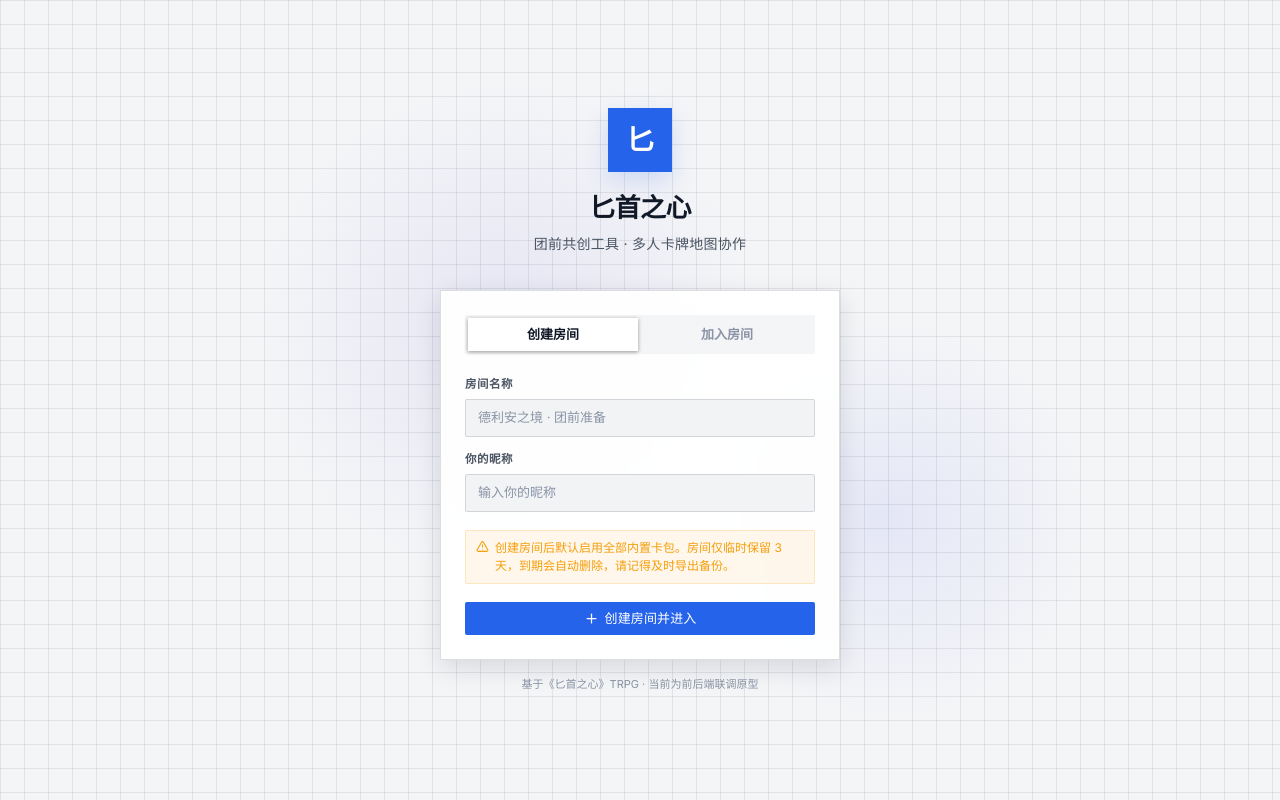
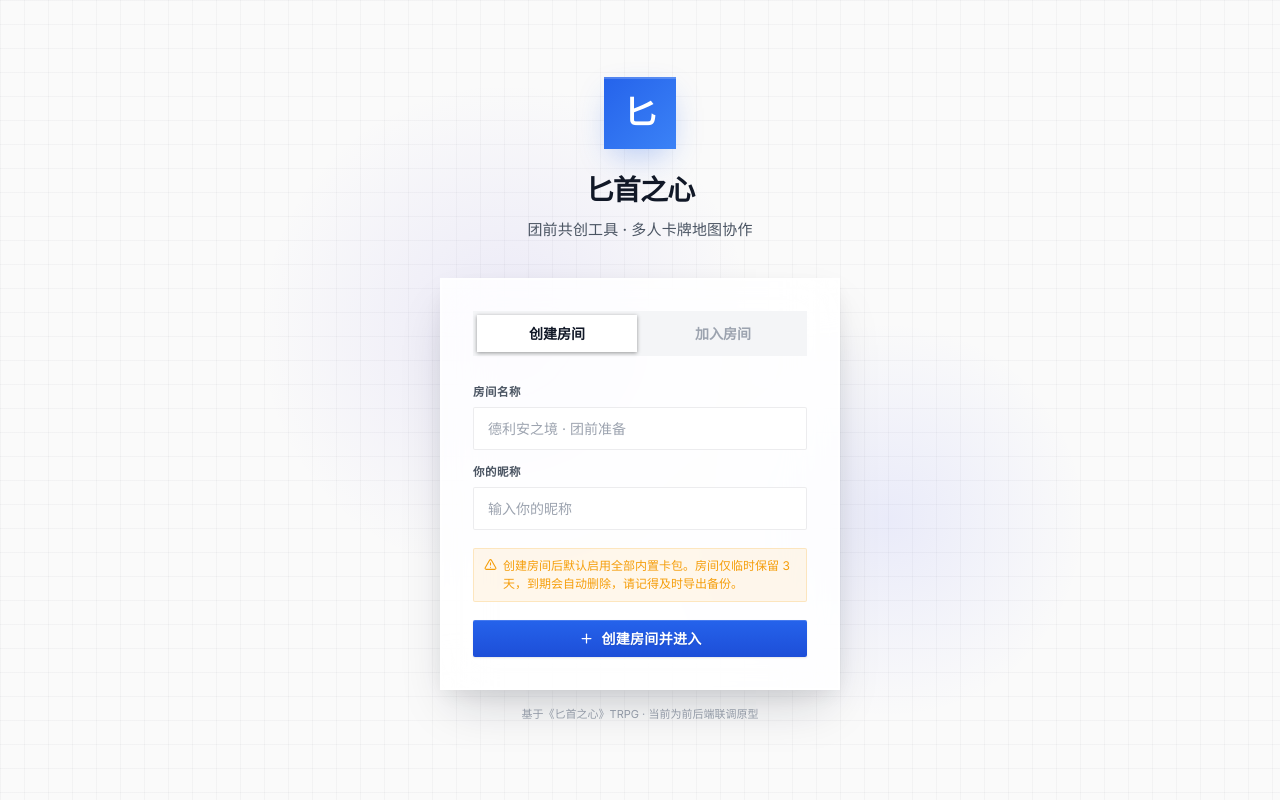
Before and after one commit to dqqql/dhwrite, a React (Vite) app in the folder fronted/: page / in a window 1280 px wide. Built offline with nearby package versions, Linux system fonts and the light colour scheme.

Commit message:
略微优化动效

```diff
--- a/fronted/src/components/layout/TopBar.tsx
+++ b/fronted/src/components/layout/TopBar.tsx
@@ -156,12 +156,13 @@ export function TopBar({ onLeaveRoom }: { onLeaveRoom: () => void }) {
             width: 28,
             height: 28,
             borderRadius: 0,
-            background: 'var(--accent-violet)',
+            background: 'linear-gradient(135deg, var(--accent-violet), #3b82f6)',
+            boxShadow: '0 2px 8px rgba(37,99,235,0.25)',
             display: 'flex',
             alignItems: 'center',
             justifyContent: 'center',
             fontSize: 14,
-            fontWeight: 700,
+            fontWeight: 800,
             color: 'white',
           }}
         >
--- /dev/null
+++ b/fronted/src/components/ui/TurnStartModal.tsx
@@ -0,0 +1,50 @@
+import React from 'react'
+import { BellRing, Shuffle } from 'lucide-react'
+import { Modal } from './Modal'
+
+interface TurnStartModalProps {
+  open: boolean
+  onClose: () => void
+  onDraw: () => void
+}
+
+export function TurnStartModal({ open, onClose, onDraw }: TurnStartModalProps) {
+  return (
+    <Modal open={open} onClose={onClose} title="轮到你了" maxWidth={420}>
+      <div style={{ display: 'flex', gap: 10, alignItems: 'flex-start', marginBottom: 18 }}>
+        <div
+          style={{
+            width: 36,
+            height: 36,
+            borderRadius: '50%',
+            display: 'flex',
+            alignItems: 'center',
+            justifyContent: 'center',
+            background: 'rgba(16,185,129,0.12)',
+            color: 'var(--accent-emerald)',
+            flexShrink: 0,
+          }}
+        >
+          <BellRing size={18} />
+        </div>
+        <div>
+          <div style={{ fontSize: 14, fontWeight: 600, color: 'var(--text-primary)', marginBottom: 6 }}>
+            现在是你的回合
+          </div>
+          <p style={{ fontSize: 13, lineHeight: 1.7, color: 'var(--text-secondary)' }}>
+            你可以点击下方手牌区里的“抽牌”按钮开始本回合操作，也可以直接在这里点“立即抽牌”。
+          </p>
+        </div>
+      </div>
+
+      <div style={{ display: 'flex', justifyContent: 'flex-end', gap: 10 }}>
+        <button className="btn btn-ghost btn-sm" onClick={onClose}>
+          知道了
+        </button>
+        <button className="btn btn-primary btn-sm" onClick={onDraw}>
+          <Shuffle size={13} /> 立即抽牌
+        </button>
+      </div>
+    </Modal>
+  )
+}
--- a/fronted/src/index.css
+++ b/fronted/src/index.css
@@ -3,17 +3,17 @@
 /* ── Design Tokens ─────────────────────────────────────────────── */
 :root {
   /* Surface */
-  --bg-base:        #f4f5f7;
+  --bg-base:        #fafafa;
   --bg-surface:     #ffffff;
   --bg-elevated:    #ffffff;
-  --bg-overlay:     #f1f3f5;
-  --bg-hover:       #e9edf2;
-  --grid-line:      rgba(32, 39, 54, 0.09);
+  --bg-overlay:     #f4f5f7;
+  --bg-hover:       #f0f1f4;
+  --grid-line:      rgba(15, 23, 42, 0.03);
 
   /* Borders */
-  --border-subtle:  rgba(15,23,42,0.08);
-  --border-default: rgba(15,23,42,0.14);
-  --border-strong:  rgba(15,23,42,0.28);
+  --border-subtle:  rgba(15,23,42,0.04);
+  --border-default: rgba(15,23,42,0.08);
+  --border-strong:  rgba(15,23,42,0.16);
 
   /* Accent */
   --accent-violet:  #2563eb;
@@ -45,18 +45,20 @@
   /* Text */
   --text-primary:   #111827;
   --text-secondary: #4b5563;
-  --text-muted:     #8a94a6;
+  --text-muted:     #9ca3af;
 
   /* Shadows */
-  --shadow-card:    0 1px 2px rgba(15,23,42,0.10);
-  --shadow-panel:   0 8px 24px rgba(15,23,42,0.12);
-  --shadow-glow-v:  0 0 0 3px rgba(37,99,235,0.12);
+  --shadow-card:    0 2px 6px -1px rgba(15,23,42,0.06), 0 1px 3px -1px rgba(15,23,42,0.04);
+  --shadow-panel:   0 24px 48px -12px rgba(15,23,42,0.18), 0 8px 24px -4px rgba(15,23,42,0.08);
+  --shadow-glow-v:  0 0 0 3px rgba(37,99,235,0.25);
+  --shadow-glow-a:  0 0 0 3px rgba(245,158,11,0.25);
 
   /* Radius */
   --radius-sm:  2px;
   --radius-md:  3px;
   --radius-lg:  4px;
   --radius-xl:  6px;
+  --radius-2xl: 8px;
 
   /* Transitions */
   --transition-fast:   150ms cubic-bezier(0.4,0,0.2,1);
@@ -120,20 +122,21 @@ html, body, #root {
 
 /* ── Glassmorphism panels ──────────────────────────────────────── */
 .glass-panel {
-  background: rgba(255, 255, 255, 0.94);
-  backdrop-filter: blur(8px);
-  -webkit-backdrop-filter: blur(8px);
-  border: 1px solid var(--border-default);
+  background: rgba(255, 255, 255, 0.85);
+  backdrop-filter: blur(24px) saturate(1.5);
+  -webkit-backdrop-filter: blur(24px) saturate(1.5);
+  border: 1px solid rgba(255, 255, 255, 0.4);
   border-radius: 0;
-  box-shadow: var(--shadow-panel);
+  box-shadow: var(--shadow-panel), inset 0 0 0 1px rgba(255,255,255,0.5);
 }
 
 .glass-panel-sm {
-  background: rgba(255, 255, 255, 0.96);
-  backdrop-filter: blur(6px);
-  -webkit-backdrop-filter: blur(6px);
-  border: 1px solid var(--border-subtle);
+  background: rgba(255, 255, 255, 0.90);
+  backdrop-filter: blur(16px) saturate(1.5);
+  -webkit-backdrop-filter: blur(16px) saturate(1.5);
+  border: 1px solid rgba(255, 255, 255, 0.4);
   border-radius: 0;
+  box-shadow: 0 8px 32px -8px rgba(15,23,42,0.1), inset 0 0 0 1px rgba(255,255,255,0.5);
 }
 
 /* ── Card styles ───────────────────────────────────────────────── */
@@ -143,7 +146,7 @@ html, body, #root {
   border: 1px solid var(--border-default);
   border-radius: 0;
   box-shadow: var(--shadow-card);
-  transition: box-shadow var(--transition-normal), border-color var(--transition-normal);
+  transition: transform var(--transition-fast), box-shadow var(--transition-normal), border-color var(--transition-normal);
   overflow: hidden;
   cursor: grab;
   user-select: none;
@@ -152,7 +155,8 @@ html, body, #root {
 .dh-card:active { cursor: grabbing; }
 
 .dh-card:hover {
-  box-shadow: 0 4px 10px rgba(15,23,42,0.14), 0 0 0 1px var(--border-strong);
+  transform: translateY(-2px);
+  box-shadow: 0 12px 24px -8px rgba(15,23,42,0.15), 0 0 0 1px var(--border-strong);
 }
 
 .dh-card--location { --card-color: var(--card-location); }
@@ -170,7 +174,7 @@ html, body, #root {
   display: inline-flex;
   align-items: center;
   gap: 4px;
-  padding: 2px 8px;
+  padding: 3px 10px;
   border-radius: 0;
   font-size: 10px;
   font-weight: 600;
@@ -501,7 +505,7 @@ html, body, #root {
   gap: 5px;
   font-size: 11px;
   font-weight: 700;
-  padding: 4px 9px;
+  padding: 4px 10px;
   border: 1px solid;
   border-radius: 999px;
   flex-shrink: 0;
@@ -577,27 +581,35 @@ html, body, #root {
   display: inline-flex;
   align-items: center;
   justify-content: center;
-  gap: 6px;
-  padding: 7px 16px;
+  gap: 8px;
+  padding: 8px 18px;
   border-radius: var(--radius-sm);
-  font-size: 13px;
-  font-weight: 500;
+  font-size: 14px;
+  font-weight: 600;
   border: none;
   cursor: pointer;
   transition: all var(--transition-fast);
   white-space: nowrap;
-  letter-spacing: 0.01em;
+  letter-spacing: 0.02em;
   font-family: inherit;
+  outline: none;
 }
 .btn:disabled { opacity: 0.4; cursor: not-allowed; }
 
 .btn-primary {
-  background: var(--accent-violet);
+  background: linear-gradient(180deg, var(--accent-violet), #1d4ed8);
   color: #fff;
+  box-shadow: inset 0 1px 0 rgba(255,255,255,0.15), 0 1px 2px rgba(15,23,42,0.1);
+  text-shadow: 0 1px 2px rgba(0,0,0,0.1);
 }
 .btn-primary:hover:not(:disabled) {
-  background: var(--accent-violet-hover);
-  box-shadow: var(--shadow-glow-v);
+  background: linear-gradient(180deg, #3b82f6, var(--accent-violet));
+  box-shadow: inset 0 1px 0 rgba(255,255,255,0.2), 0 4px 12px rgba(37,99,235,0.3);
+  transform: translateY(-1px);
+}
+.btn-primary:active:not(:disabled) {
+  transform: translateY(0);
+  box-shadow: inset 0 2px 4px rgba(0,0,0,0.1);
 }
 
 .btn-secondary {
@@ -635,12 +647,12 @@ html, body, #root {
 /* ── Inputs ────────────────────────────────────────────────────── */
 .input {
   width: 100%;
-  background: var(--bg-overlay);
+  background: var(--bg-surface);
   border: 1px solid var(--border-default);
   border-radius: var(--radius-sm);
-  padding: 8px 12px;
+  padding: 10px 14px;
   color: var(--text-primary);
-  font-size: 13px;
+  font-size: 14px;
   font-family: inherit;
   transition: border-color var(--transition-fast), box-shadow var(--transition-fast);
   outline: none;
@@ -648,7 +660,7 @@ html, body, #root {
 .input::placeholder { color: var(--text-muted); }
 .input:focus {
   border-color: var(--accent-violet);
-  box-shadow: 0 0 0 3px rgba(124,111,222,0.15);
+  box-shadow: var(--shadow-glow-v);
 }
 
 textarea.input { resize: vertical; min-height: 80px; line-height: 1.6; }
@@ -669,10 +681,10 @@ textarea.input { resize: vertical; min-height: 80px; line-height: 1.6; }
   position: fixed;
   z-index: 9999;
   background: var(--bg-elevated);
-  border: 1px solid var(--border-default);
+  border: 1px solid var(--border-subtle);
   border-radius: 0;
   box-shadow: var(--shadow-panel);
-  padding: 4px;
+  padding: 6px;
   min-width: 160px;
   animation: ctxFadeIn 120ms ease;
 }
@@ -684,9 +696,10 @@ textarea.input { resize: vertical; min-height: 80px; line-height: 1.6; }
   display: flex;
   align-items: center;
   gap: 8px;
-  padding: 7px 10px;
+  padding: 8px 12px;
   border-radius: 0;
   font-size: 13px;
+  font-weight: 500;
   color: var(--text-primary);
   cursor: pointer;
   transition: background var(--transition-fast);
@@ -752,10 +765,10 @@ textarea.input { resize: vertical; min-height: 80px; line-height: 1.6; }
 }
 .modal-content {
   background: var(--bg-elevated);
-  border: 1px solid var(--border-default);
+  border: 1px solid var(--border-subtle);
   border-radius: 0;
   box-shadow: var(--shadow-panel);
-  padding: 28px;
+  padding: 32px;
   width: 100%;
   max-height: 90vh;
   overflow-y: auto;
--- a/fronted/src/pages/LandingPage.tsx
+++ b/fronted/src/pages/LandingPage.tsx
@@ -97,40 +97,40 @@ export function LandingPage({ onEnterRoom }: LandingPageProps) {
               display: 'inline-flex',
               alignItems: 'center',
               justifyContent: 'center',
-              width: 64,
-              height: 64,
+              width: 72,
+              height: 72,
               borderRadius: 0,
-              background: 'var(--accent-violet)',
-              marginBottom: 16,
-              boxShadow: '0 8px 24px rgba(37,99,235,0.18)',
-              fontSize: 28,
+              background: 'linear-gradient(135deg, var(--accent-violet), #3b82f6)',
+              marginBottom: 20,
+              boxShadow: '0 12px 32px -8px rgba(37,99,235,0.35), inset 0 2px 0 rgba(255,255,255,0.2)',
+              fontSize: 32,
               fontWeight: 800,
               color: 'white',
             }}
           >
             匕
           </div>
-          <h1 style={{ fontSize: 26, fontWeight: 700, letterSpacing: '-0.02em', color: 'var(--text-primary)', marginBottom: 6 }}>
+          <h1 style={{ fontSize: 28, fontWeight: 800, letterSpacing: '-0.03em', color: 'var(--text-primary)', marginBottom: 8 }}>
             匕首之心
           </h1>
-          <p style={{ fontSize: 14, color: 'var(--text-secondary)', letterSpacing: '0.02em' }}>
+          <p style={{ fontSize: 15, color: 'var(--text-secondary)', letterSpacing: '0.01em', fontWeight: 500 }}>
             团前共创工具 · 多人卡牌地图协作
           </p>
         </div>
 
-        <div className="glass-panel" style={{ padding: 24 }}>
-          <div style={{ display: 'flex', gap: 4, marginBottom: 22, background: 'var(--bg-base)', borderRadius: 0, padding: 3 }}>
+        <div className="glass-panel" style={{ padding: 32 }}>
+          <div style={{ display: 'flex', gap: 6, marginBottom: 28, background: 'var(--bg-overlay)', borderRadius: 0, padding: 4 }}>
             {(['create', 'join'] as const).map((value) => (
               <button
                 key={value}
                 onClick={() => setTab(value)}
                 style={{
                   flex: 1,
-                  padding: '7px 0',
+                  padding: '8px 0',
                   borderRadius: 0,
                   border: 'none',
                   cursor: 'pointer',
-                  fontSize: 13,
+                  fontSize: 14,
                   fontWeight: 600,
                   fontFamily: 'inherit',
                   background: tab === value ? 'var(--bg-elevated)' : 'transparent',
--- a/fronted/src/pages/RoomPage.tsx
+++ b/fronted/src/pages/RoomPage.tsx
@@ -1,4 +1,4 @@
-import React from 'react'
+import React, { useEffect, useRef, useState } from 'react'
 import { TopBar } from '@/components/layout/TopBar'
 import { MapCanvas } from '@/components/map/MapCanvas'
 import { HandArea } from '@/components/panels/HandArea'
@@ -12,6 +12,7 @@ import { EndCoCreationConfirm } from '@/components/ui/EndCoCreationConfirm'
 import { ImportModal } from '@/components/ui/ImportModal'
 import { RoomSettingsModal } from '@/components/ui/RoomSettingsModal'
 import { ToastContainer } from '@/components/ui/Toast'
+import { TurnStartModal } from '@/components/ui/TurnStartModal'
 import { useStore } from '@/store/useStore'
 
 interface RoomPageProps {
@@ -19,7 +20,30 @@ interface RoomPageProps {
 }
 
 export function RoomPage({ onLeaveRoom }: RoomPageProps) {
-  const { room, connectionStatus, manualReconnect } = useStore()
+  const { room, connectionStatus, manualReconnect, currentPlayerId, drawCards } = useStore()
+  const [isTurnStartModalOpen, setIsTurnStartModalOpen] = useState(false)
+  const previousTurnPlayerIdRef = useRef<string | null>(null)
+
+  useEffect(() => {
+    if (!room || room.mode !== 'co-creation') {
+      previousTurnPlayerIdRef.current = room?.current_turn_player_id ?? null
+      setIsTurnStartModalOpen(false)
+      return
+    }
+
+    const currentTurnPlayerId = room.current_turn_player_id
+    const previousTurnPlayerId = previousTurnPlayerIdRef.current
+
+    if (
+      previousTurnPlayerId !== null &&
+      previousTurnPlayerId !== currentTurnPlayerId &&
+      currentTurnPlayerId === currentPlayerId
+    ) {
+      setIsTurnStartModalOpen(true)
+    }
+
+    previousTurnPlayerIdRef.current = currentTurnPlayerId
+  }, [room, currentPlayerId])
 
   if (!room) {
     return (
@@ -42,6 +66,11 @@ export function RoomPage({ onLeaveRoom }: RoomPageProps) {
   }
 
   const showReconnectBanner = connectionStatus === 'reconnecting' || connectionStatus === 'error'
+
+  function handleTurnStartDraw() {
+    setIsTurnStartModalOpen(false)
+    drawCards()
+  }
 
   return (
     <div style={{ width: '100vw', height: '100vh', position: 'relative', overflow: 'hidden' }}>
@@ -99,6 +128,11 @@ export function RoomPage({ onLeaveRoom }: RoomPageProps) {
       <HandArea />
 
       <DrawModal />
+      <TurnStartModal
+        open={isTurnStartModalOpen}
+        onClose={() => setIsTurnStartModalOpen(false)}
+        onDraw={handleTurnStartDraw}
+      />
       <CreateCardModal />
       <EditCardModal />
       <ConnectionModal />
```
